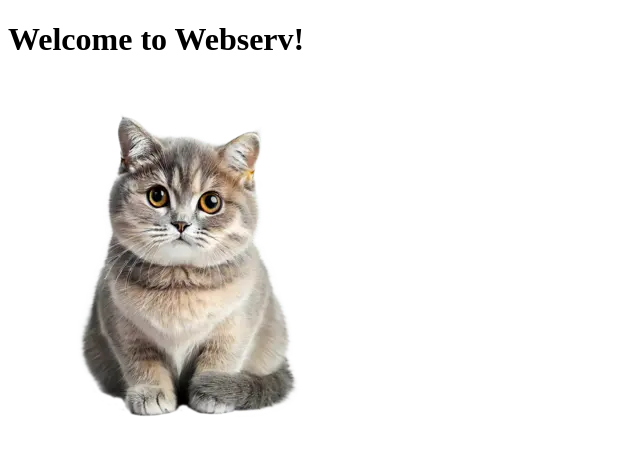
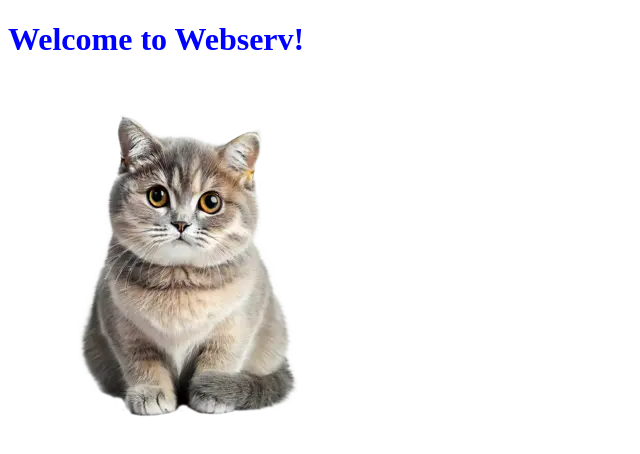
Before and after one commit to wangxuerui2003/Webserv, a plain HTML site: page www/index.html in a window 1280 px wide. Shown: the whole page, without its empty margins (0-640 px from the left). Drawn offline with Linux system fonts and the light colour scheme.

Commit message:
chore: include css in index.html

```diff
--- a/www/index.html
+++ b/www/index.html
@@ -3,6 +3,7 @@
 <head>
 	<meta charset="UTF-8">
 	<meta name="viewport" content="width=device-width, initial-scale=1.0">
+	<link rel="stylesheet" type="text/css" href="/css/styles.css">
 	<title>Webserv</title>
 </head>
 <body>
```
